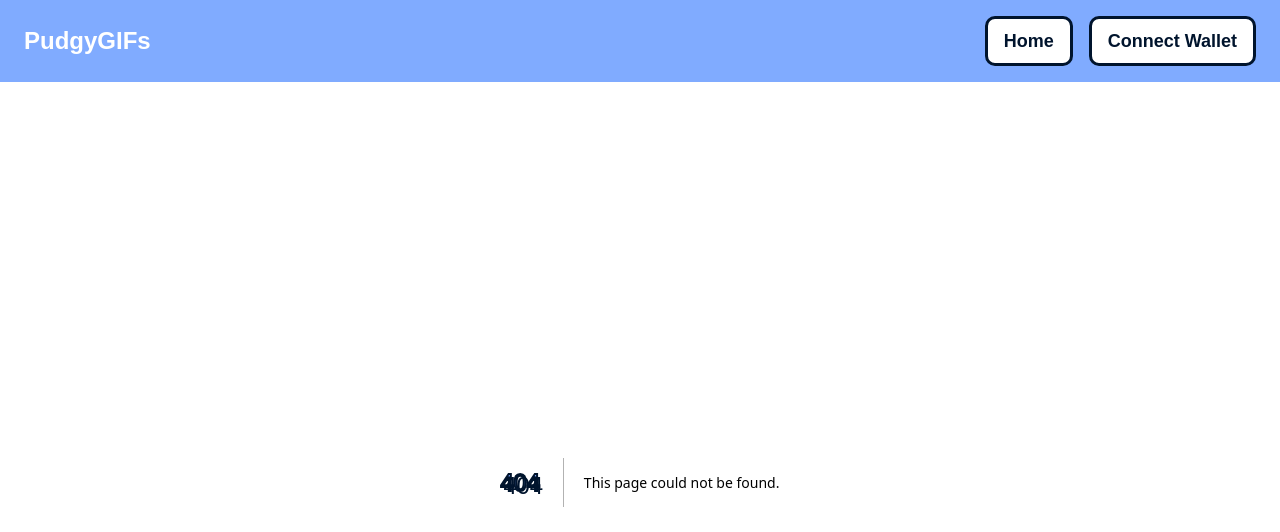
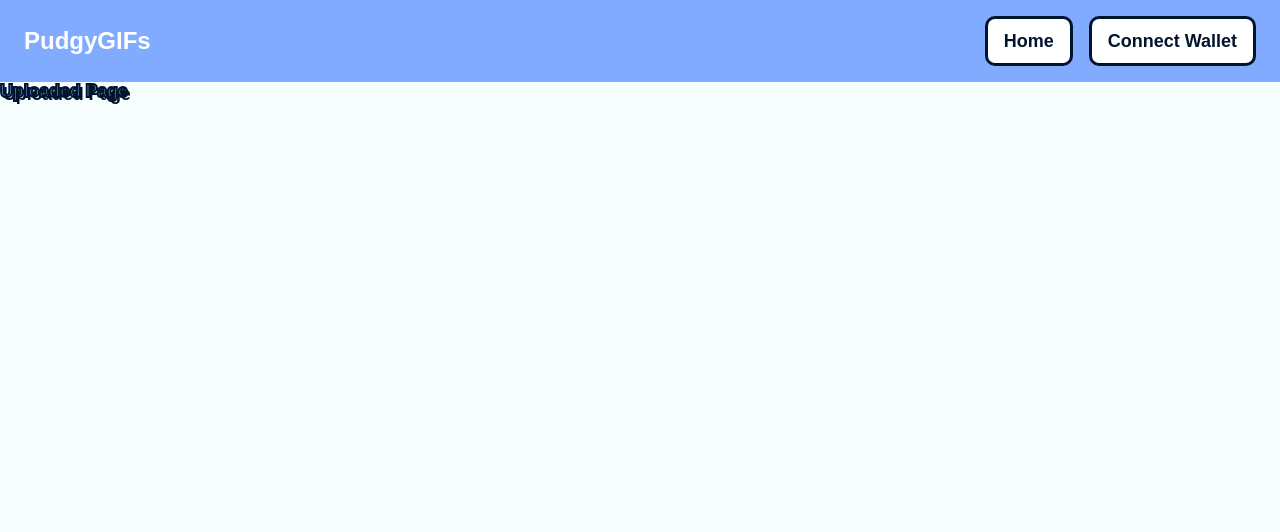
Before and after one commit to DanielHighETH/pudgypenguins-gif-submitter, a Next.js app: page /admin/uploaded in a window 1280 px wide. Before the commit this address had no page. Shown: the top 532 px of the page. Built offline with nearby package versions, Linux system fonts and the light colour scheme; sample sign-in values are in the browser's storage; a web font is replaced by a local one.

Commit message:
build test

```diff
--- /dev/null
+++ b/app/admin/upload/[id]/page.tsx
@@ -0,0 +1,12 @@
+'use client'
+import OnlyAdmin from "@/app/components/OnlyAdmin";
+
+function Upload({ params }: { params: { id: string } }) {
+    return(
+        <div>
+            <h1>Upload Page</h1>
+        </div>
+    )
+}
+
+export default OnlyAdmin(Upload)
--- /dev/null
+++ b/app/admin/uploaded/page.tsx
@@ -0,0 +1,12 @@
+'use client'
+import OnlyAdmin from "@/app/components/OnlyAdmin";
+
+function Uploaded() {
+    return(
+        <div>
+            <h1>Uploaded Page</h1>
+        </div>
+    )
+}
+
+export default OnlyAdmin(Uploaded)
```
